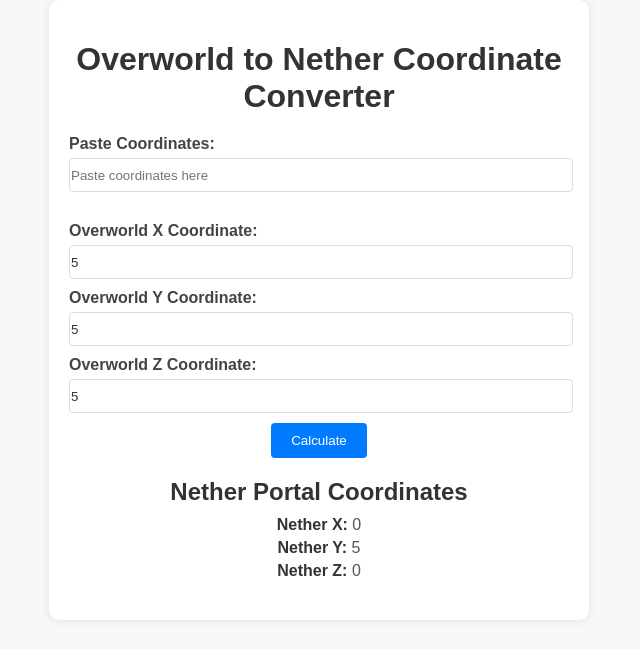
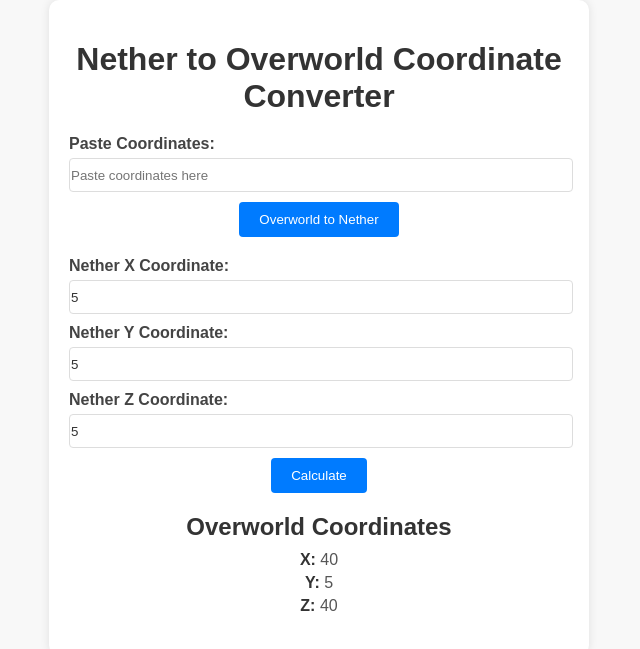
Before and after one commit to Vngi/Minecraft, a plain HTML site: page index.html in a window 1280 px wide. Both pictures are taken after typing "5", "5", "5" into the empty fields and a click on the button "Calculate". Shown: the whole page, without its empty margins (321-961 px from the left). Drawn offline with Linux system fonts and the light colour scheme.

Commit message:
Update index.html

```diff
--- a/index.html
+++ b/index.html
@@ -6,45 +6,46 @@
 </head>
 <body>
     <div class="container">
-        <h1>Overworld to Nether Coordinate Converter</h1>
+        <h1 id="pageTitle">Nether to Overworld Coordinate Converter</h1>
 
         <div class="convert-section">
             <label for="pasteCoords">Paste Coordinates:</label>
             <input type="text" id="pasteCoords" placeholder="Paste coordinates here" oninput="updateCalculateButton()">
+            <button id="toggleButton" onclick="toggleConversion()">Overworld to Nether</button>
         </div>
 
         <div class="input-section">
-            <label for="xCoord">Overworld X Coordinate:</label>
+            <label for="xCoord" id="xCoordLabel">Nether X Coordinate:</label>
             <input type="number" id="xCoord" placeholder="Enter X coordinate">
 
-            <label for="yCoord">Overworld Y Coordinate:</label>
+            <label for="yCoord" id="yCoordLabel">Nether Y Coordinate:</label>
             <input type="number" id="yCoord" placeholder="Enter Y coordinate">
 
-            <label for="zCoord">Overworld Z Coordinate:</label>
+            <label for="zCoord" id="zCoordLabel">Nether Z Coordinate:</label>
             <input type="number" id="zCoord" placeholder="Enter Z coordinate">
 
             <button id="calculateButton" onclick="handleConvertClick()">Calculate</button>
         </div>
 
         <div class="result-section">
-            <h2>Nether Portal Coordinates</h2>
-            <p><strong>Nether X:</strong> <span id="netherX"></span></p>
-            <p><strong>Nether Y:</strong> <span id="netherY"></span></p>
-            <p><strong>Nether Z:</strong> <span id="netherZ"></span></p>
+            <h2 id="resultTitle">Overworld Coordinates</h2>
+            <p><strong>X:</strong> <span id="netherX"></span></p>
+            <p><strong>Y:</strong> <span id="netherY"></span></p>
+            <p><strong>Z:</strong> <span id="netherZ"></span></p>
         </div>
     </div>
 
     <script>
         let storedCoords = [];
+        let isConvertingToNether = false;
 
-        function calculateNetherCoords(x, y, z) {
+        function calculateCoords(x, y, z) {
             const ratio = 8;
-            const netherX = Math.floor(x / ratio);
-            const netherY = y;
-            const netherZ = Math.floor(z / ratio);
-            document.getElementById("netherX").textContent = netherX;
-            document.getElementById("netherY").textContent = netherY;
-            document.getElementById("netherZ").textContent = netherZ;
+            const convertedX = isConvertingToNether ? Math.floor(x / ratio) : x * ratio;
+            const convertedZ = isConvertingToNether ? Math.floor(z / ratio) : z * ratio;
+            document.getElementById("netherX").textContent = convertedX;
+            document.getElementById("netherY").textContent = y;
+            document.getElementById("netherZ").textContent = convertedZ;
         }
 
         function updateCalculateButton() {
@@ -52,10 +53,50 @@
             const calculateButton = document.getElementById("calculateButton");
 
             if (pasteCoordsInput.trim() !== "") {
-                calculateButton.textContent = "Convert";
+                calculateButton.textContent = isConvertingToNether ? "Convert" : "Calculate";
             } else {
                 calculateButton.textContent = "Calculate";
             }
+        }
+
+        function toggleConversion() {
+            isConvertingToNether = !isConvertingToNether;
+            const pageTitle = document.getElementById("pageTitle");
+            const resultTitle = document.getElementById("resultTitle");
+            const xCoordLabel = document.getElementById("xCoordLabel");
+            const yCoordLabel = document.getElementById("yCoordLabel");
+            const zCoordLabel = document.getElementById("zCoordLabel");
+            const body = document.body;
+            const container = document.querySelector('.container');
+            const toggleButton = document.getElementById("toggleButton");
+
+            if (isConvertingToNether) {
+                document.getElementById("calculateButton").textContent = "Convert";
+                pageTitle.textContent = "Overworld to Nether Coordinate Converter";
+                resultTitle.textContent = "Nether Coordinates";
+                xCoordLabel.textContent = "Overworld X Coordinate:";
+                yCoordLabel.textContent = "Overworld Y Coordinate:";
+                zCoordLabel.textContent = "Overworld Z Coordinate:";
+
+                body.classList.add('converting-to-nether');
+                container.classList.add('converting-to-nether');
+                pageTitle.classList.add('converting-to-nether');
+                toggleButton.textContent = "Nether to Overworld";
+            } else {
+                document.getElementById("calculateButton").textContent = "Calculate";
+                pageTitle.textContent = "Nether to Overworld Coordinate Converter";
+                resultTitle.textContent = "Overworld Coordinates";
+                xCoordLabel.textContent = "Nether X Coordinate:";
+                yCoordLabel.textContent = "Nether Y Coordinate:";
+                zCoordLabel.textContent = "Nether Z Coordinate:";
+
+                body.classList.remove('converting-to-nether');
+                container.classList.remove('converting-to-nether');
+                pageTitle.classList.remove('converting-to-nether');
+                toggleButton.textContent = "Overworld to Nether";
+            }
+
+            updateCalculateButton();
         }
 
         function handleConvertClick() {
@@ -65,16 +106,16 @@
                 storedCoords = pasteCoordsInput.split(" ").map(coord => parseFloat(coord.trim()));
 
                 if (storedCoords.length === 3 && !storedCoords.some(isNaN)) {
-                    const [overworldX, overworldY, overworldZ] = storedCoords;
-                    document.getElementById("xCoord").value = overworldX;
-                    document.getElementById("yCoord").value = overworldY;
-                    document.getElementById("zCoord").value = overworldZ;
-                    calculateNetherCoords(overworldX, overworldY, overworldZ);
+                    const [x, y, z] = storedCoords;
+                    document.getElementById("xCoord").value = x;
+                    document.getElementById("yCoord").value = y;
+                    document.getElementById("zCoord").value = z;
+                    calculateCoords(x, y, z);
                 } else {
                     alert("Invalid input format. Please enter coordinates in the format 'X Y Z'.");
                 }
             } else {
-                calculateNetherCoords(
+                calculateCoords(
                     parseFloat(document.getElementById("xCoord").value),
                     parseFloat(document.getElementById("yCoord").value),
                     parseFloat(document.getElementById("zCoord").value)
```
